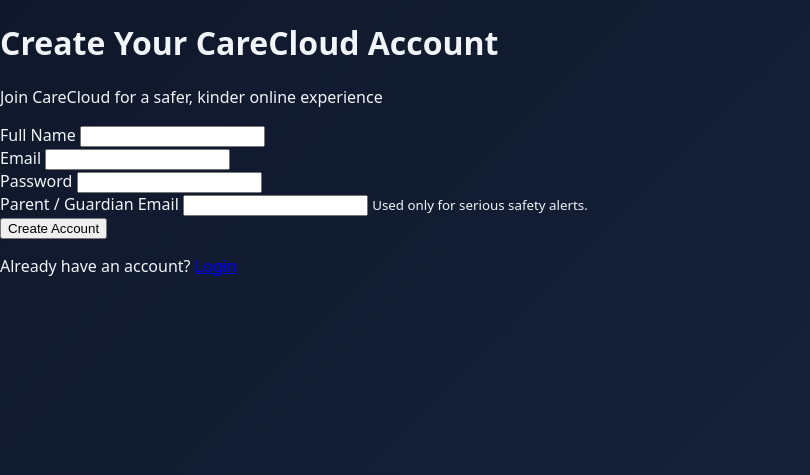
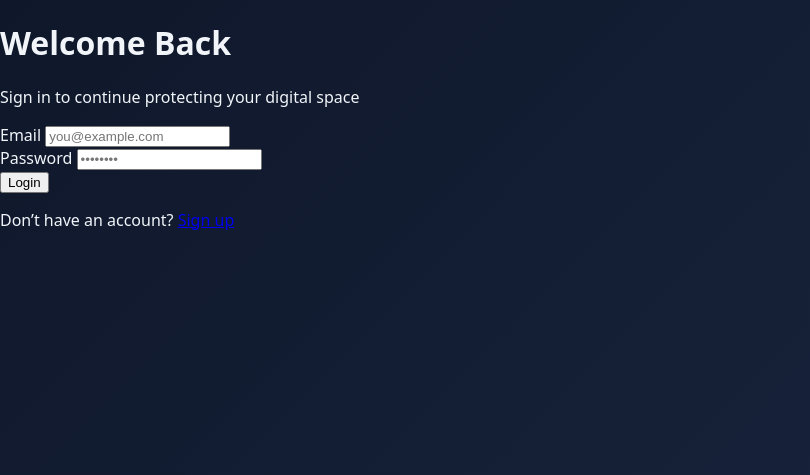
Before and after one commit to Hemanth-2OOT/Care-cloud, a Flask app: page /signup in a window 1280 px wide. Shown: the part 22-497 px from the top of the page, without its empty margins (0-810 px from the left). Run offline with Flask 3, Linux system fonts and the light colour scheme.

Commit message:
Update login.html

```diff
--- a/carecloud/templates/login.html
+++ b/carecloud/templates/login.html
@@ -1,77 +1,53 @@
 {% extends "base.html" %}
-{% block title %}
-{{ 'Login' if mode == 'login' else 'Sign Up' }} | CareCloud
-{% endblock %}
+{% block title %}Login{% endblock %}
 
 {% block content %}
 <div class="auth-container">
+
   <div class="auth-card">
 
-    <h1>
-      {{ 'Welcome Back' if mode == 'login' else 'Create Your CareCloud Account' }}
-    </h1>
-
+    <h1>Welcome Back</h1>
     <p class="auth-subtitle">
-      {{ 'Sign in to continue protecting your digital space'
-         if mode == 'login'
-         else 'Join CareCloud for a safer, kinder online experience' }}
+      Sign in to continue protecting your digital space
     </p>
 
+    <!-- FLASH -->
     {% with messages = get_flashed_messages() %}
       {% if messages %}
         <div class="flash-messages">
           {% for msg in messages %}
-            <div class="flash">{{ msg }}</div>
+            <div class="flash-message">{{ msg }}</div>
           {% endfor %}
         </div>
       {% endif %}
     {% endwith %}
 
-    <form
-      method="POST"
-      action="{{ url_for('login') if mode == 'login' else url_for('signup') }}"
-    >
-
-      {% if mode == 'signup' %}
-      <div class="form-group">
-        <label>Full Name</label>
-        <input type="text" name="name" required>
-      </div>
-      {% endif %}
+    <form method="POST" action="/login">
 
       <div class="form-group">
         <label>Email</label>
-        <input type="email" name="email" required>
+        <input type="email" name="email" placeholder="you@example.com" required>
       </div>
 
       <div class="form-group">
         <label>Password</label>
-        <input type="password" name="password" required minlength="6">
+        <input type="password" name="password" placeholder="••••••••" required>
       </div>
 
-      {% if mode == 'signup' %}
-      <div class="form-group">
-        <label>Parent / Guardian Email</label>
-        <input type="email" name="parent_email" required>
-        <small class="hint">
-          Used only for serious safety alerts.
-        </small>
-      </div>
-      {% endif %}
+      <button type="submit" class="btn-primary">
+        Login
+      </button>
 
-      <button type="submit" class="btn-primary">
-        {{ 'Login' if mode == 'login' else 'Create Account' }}
-      </button>
     </form>
 
     <div class="auth-footer">
-      {% if mode == 'login' %}
-        <p>Don’t have an account? <a href="{{ url_for('signup') }}">Sign up</a></p>
-      {% else %}
-        <p>Already have an account? <a href="{{ url_for('login') }}">Login</a></p>
-      {% endif %}
+      <p>
+        Don’t have an account?
+        <a href="/signup">Sign up</a>
+      </p>
     </div>
 
   </div>
+
 </div>
 {% endblock %}
```
